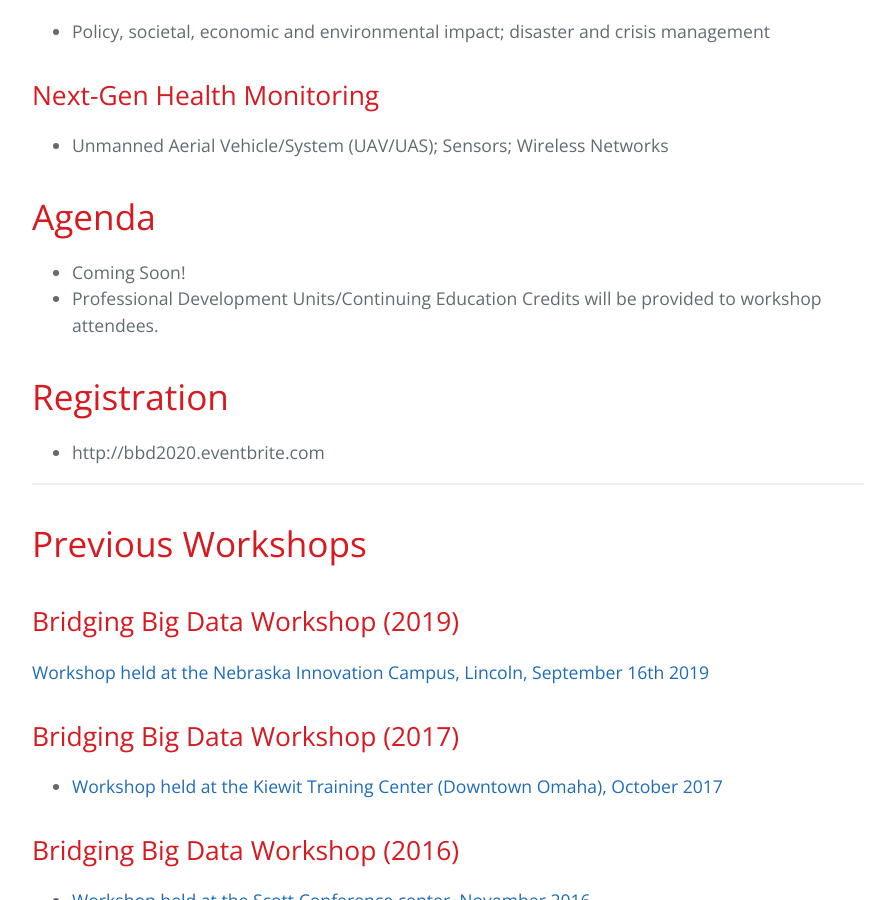
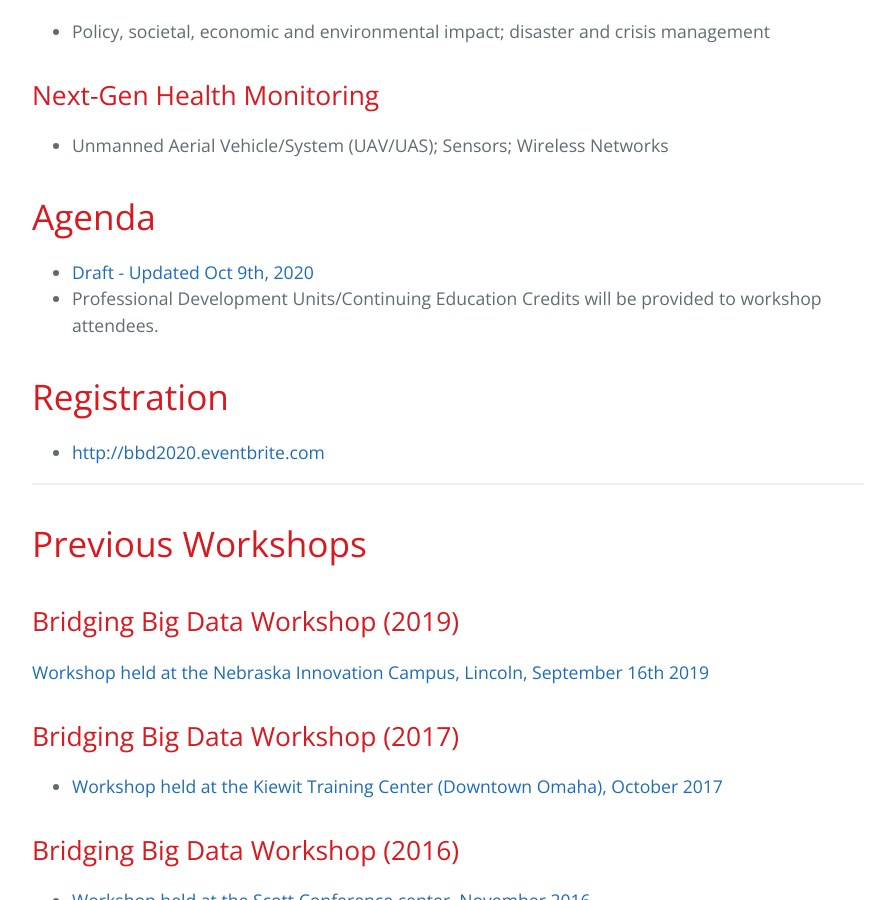
Before and after one commit to BridgingBigData/BridgingBigData.github.io, a Jekyll site: the page built from pages/bbd2020.md, in a window 1280 px wide and 900 px high, scrolled down 2149 px. Shown: the whole window, without its empty margins (192-1087 px from the left). Built offline with Jekyll 4.4.1, drawn with Linux system fonts in a browser that asks for light colours.

Commit message:
agenda updates

```diff
--- a/pages/bbd2020.md
+++ b/pages/bbd2020.md
@@ -38,11 +38,11 @@ Professional Development Units/Continuing Education Credits will be provided to
 - Unmanned Aerial Vehicle/System (UAV/UAS); Sensors; Wireless Networks
 
 # Agenda
-- Coming Soon!
+- [Draft - Updated Oct 9th, 2020](https://bridgingbigdata.github.io/pages/bbd2020agenda.html)
 - Professional Development Units/Continuing Education Credits will be provided to workshop attendees.
 
 # Registration
-- http://bbd2020.eventbrite.com
+- [http://bbd2020.eventbrite.com](http://bbd2020.eventbrite.com)
 
 ---
 
```
Also changed, not shown: pages/bbd2020agenda.md (+2 -1 lines).
